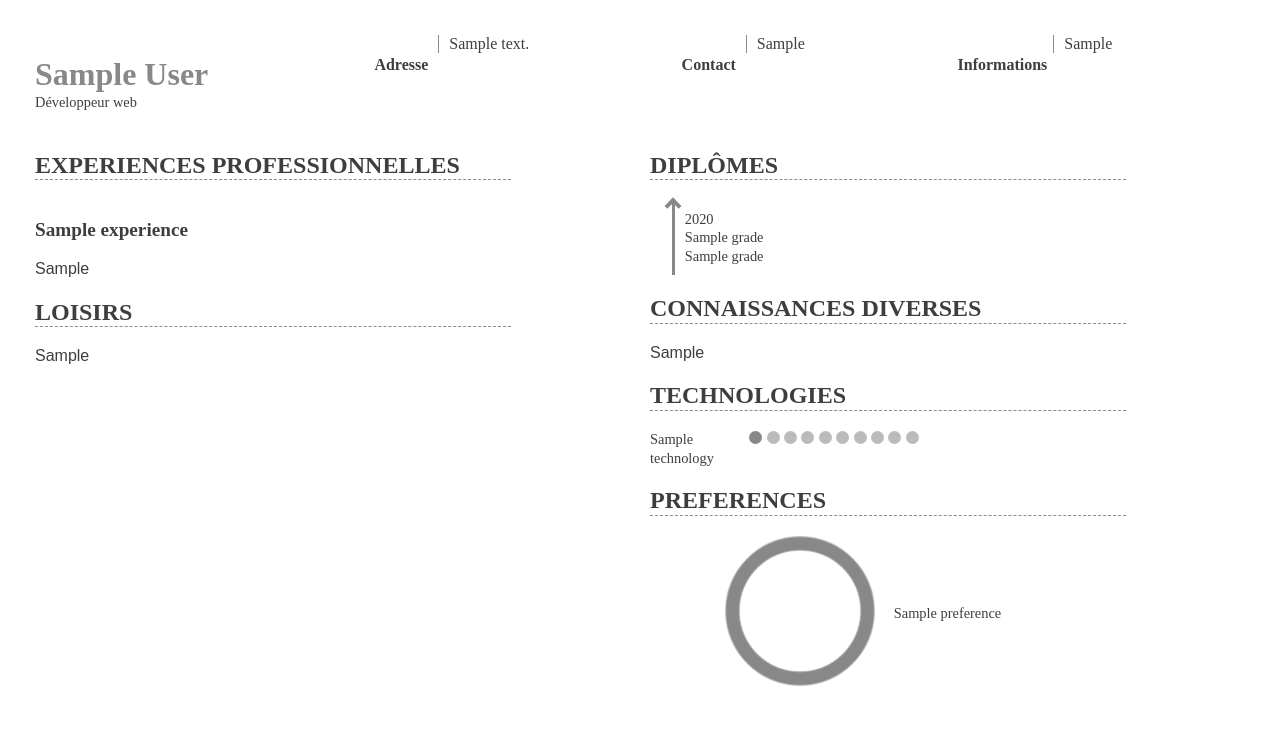
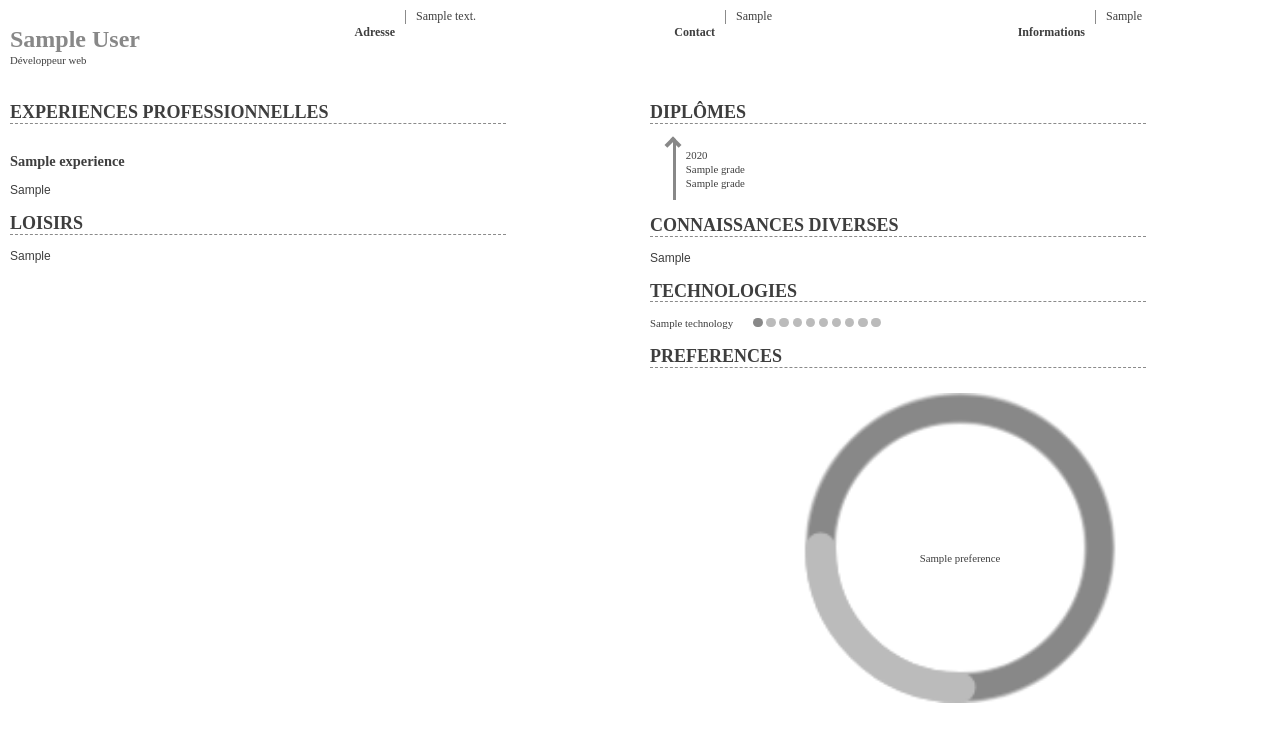
Before and after one commit to KernelPan1k/cv_generator, a Django app: page /cv/1/ in a window 1280 px wide. Shown: the top 742 px of the page. Run offline with Django 3.2, Linux system fonts and the light colour scheme; tables that the repository leaves empty hold one stand-in row (values such as "Sample post"); some libraries are stand-ins or nearby versions.

Commit message:
fix style.css

```diff
--- a/cv/models.py
+++ b/cv/models.py
@@ -13,6 +13,14 @@ class CV(models.Model):
     knowledge = RichTextField("Knowledge", config_name='default')
     hobby = RichTextField("Hobby", config_name='default', blank=True, null=True, default=None)
     color = ColorField(default='#3e3e3e')
+
+    def get_preference_column_nbr(self):
+        total_length = self.preference_set.count()
+
+        if total_length == 2 or total_length == 4:
+            return 2
+
+        return total_length
 
 
 class Grade(models.Model):
--- a/cv/templates/cv/detail.html
+++ b/cv/templates/cv/detail.html
@@ -38,10 +38,10 @@
         </div>
         <div class="pure-u-1-4 l-box">
             <div class="pure-g user-info">
-                <div class="pure-u-1-3">
+                <div class="pure-u-6-24">
                     <h4>Adresse</h4>
                 </div>
-                <div class="pure-u-2-3">
+                <div class="pure-u-16-24">
                     <div class="data">
                         {{ obj.address | safe }}
                     </div>
@@ -50,10 +50,10 @@
         </div>
         <div class="pure-u-1-4 l-box">
             <div class="pure-g user-info">
-                <div class="pure-u-1-3">
+                <div class="pure-u-6-24">
                     <h4>Contact</h4>
                 </div>
-                <div class="pure-u-2-3">
+                <div class="pure-u-16-24">
                     <div class="data">
                         {{ obj.contact | safe }}
                     </div>
@@ -62,10 +62,10 @@
         </div>
         <div class="pure-u-1-4 l-box">
             <div class="pure-g user-info">
-                <div class="pure-u-1-3">
+                <div class="pure-u-10-24">
                     <h4>Informations</h4>
                 </div>
-                <div class="pure-u-2-3">
+                <div class="pure-u-14-24">
                     <div class="data">
                         {{ obj.information | safe }}
                     </div>
@@ -158,7 +158,7 @@
 
                     <div class="pure-g">
                         {% for preference in obj.preference_set.all %}
-                            <div class="pure-u-1-{{ obj.preference_set.all | length }}">
+                            <div class="pure-u-1-{{ obj.get_preference_column_nbr }}">
                                 <div class="preferences">
                                     <canvas id="pref-{{ forloop.counter }}"></canvas>
                                     <span>{{ preference.title }}</span>
@@ -173,22 +173,16 @@
 
     <script>
         var opts = {
-            angle: 0.5,
+            angle: 1,
             lineWidth: 0.1,
             radiusScale: 1,
-            pointer: {
-                length: 0.6,
-                strokeWidth: 0.035,
-                color: DEFAULT_COLOR || '#3e3e3e'
-            },
             limitMax: false,
             limitMin: false,
-            colorStart: DEFAULT_COLOR || '#3e3e3e',
-            colorStop: DEFAULT_COLOR || '#3e3e3e',
+            colorStart: '#bbb',
+            colorStop: '#bbb',
             strokeColor: DEFAULT_COLOR || '#3e3e3e',
-            generateGradient: true,
+            generateGradient: false,
             highDpiSupport: true,
-
         };
 
         {% for preference in obj.preference_set.all %}
@@ -196,7 +190,7 @@
             var gauge{{ forloop.counter }} = new Donut(target{{ forloop.counter }}).setOptions(opts);
             gauge{{ forloop.counter }}.maxValue = 4;
             gauge{{ forloop.counter }}.setMinValue(0);
-            gauge{{ forloop.counter }}.animationSpeed = 0;
+            gauge{{ forloop.counter }}.animationSpeed = 1;
             gauge{{ forloop.counter }}.set({{ preference.force }});
         {% endfor %}
     </script>
--- a/static/cv/css/style.css
+++ b/static/cv/css/style.css
@@ -1,65 +1,64 @@
 @charset "UTF-8";
 /* line 7, ../scss/style.scss */
 body {
-  padding: 25px;
   background: #FFFFFF;
+  font-size: 12px;
 }
 /* line 11, ../scss/style.scss */
 body * {
   color: #3e3e3e;
   box-sizing: border-box;
   font-family: Cantarell;
-  font-size: 16px;
 }
 
-/* line 19, ../scss/style.scss */
+/* line 18, ../scss/style.scss */
 ul {
   padding-left: 10px;
 }
 
-/* line 23, ../scss/style.scss */
+/* line 22, ../scss/style.scss */
 h1 {
   margin-bottom: 0;
   font-size: 2em;
 }
 
-/* line 28, ../scss/style.scss */
+/* line 27, ../scss/style.scss */
 h2 {
   width: 80%;
   border-bottom: 1px dashed #8b8b8b;
   font-size: 1.5em;
 }
 
-/* line 34, ../scss/style.scss */
+/* line 33, ../scss/style.scss */
 h3 {
   font-size: 1.2em;
 }
 
-/* line 38, ../scss/style.scss */
+/* line 37, ../scss/style.scss */
 h4 {
   font-size: 1em;
 }
 
-/* line 42, ../scss/style.scss */
+/* line 41, ../scss/style.scss */
 p, span, li {
   font-size: .9em;
 }
 
-/* line 46, ../scss/style.scss */
+/* line 45, ../scss/style.scss */
 li {
   list-style: none;
 }
-/* line 49, ../scss/style.scss */
+/* line 48, ../scss/style.scss */
 li:before {
   content: " ۔ ";
 }
 
-/* line 54, ../scss/style.scss */
+/* line 53, ../scss/style.scss */
 .body-arrow {
   border-right: 3px solid #3e3e3e;
 }
 
-/* line 58, ../scss/style.scss */
+/* line 57, ../scss/style.scss */
 .arrow {
   border: solid #3e3e3e;
   border-width: 0 4px 4px 0;
@@ -69,12 +68,12 @@ li:before {
   -webkit-transform: rotate(-135deg);
 }
 
-/* line 67, ../scss/style.scss */
+/* line 66, ../scss/style.scss */
 .l-box {
   padding: 10px;
 }
 
-/* line 71, ../scss/style.scss */
+/* line 70, ../scss/style.scss */
 .dot {
   height: .9em;
   width: .9em;
@@ -82,40 +81,47 @@ li:before {
   border-radius: 50%;
   display: inline-block;
 }
-/* line 78, ../scss/style.scss */
+/* line 77, ../scss/style.scss */
 .dot.dot-dark {
   background-color: #3e3e3e;
 }
 
-/* line 85, ../scss/style.scss */
+/* line 84, ../scss/style.scss */
 .user-info h4 {
   text-align: right;
   padding-right: 10px;
 }
-/* line 90, ../scss/style.scss */
+/* line 89, ../scss/style.scss */
 .user-info .data {
   padding-left: 10px;
   border-left: 1px solid #8b8b8b;
 }
 
-/* line 97, ../scss/style.scss */
+/* line 96, ../scss/style.scss */
 .grades .arrow, .grades .dot {
   float: right;
   position: relative;
-  left: .5em;
+  left: .6em;
 }
-/* line 103, ../scss/style.scss */
+/* line 102, ../scss/style.scss */
 .grades .dot {
   top: 1em;
 }
 
-/* line 108, ../scss/style.scss */
+/* line 107, ../scss/style.scss */
 .preferences {
   display: block;
   height: 100%;
+  width: 100%;
   position: relative;
+  margin: 10px 0;
 }
-/* line 113, ../scss/style.scss */
+/* line 114, ../scss/style.scss */
+.preferences canvas {
+  width: 100%;
+  display: block;
+}
+/* line 119, ../scss/style.scss */
 .preferences span {
   z-index: 2;
   margin: 0;
--- a/static/cv/scss/style.scss
+++ b/static/cv/scss/style.scss
@@ -2,17 +2,16 @@ $base: #3e3e3e;
 $light: lighten($base, 30%);
 $padding-big: 25px;
 $padding-small: 10px;
-$font-size: 16px;
+$font-size: 12px;
 
 body {
-  padding: $padding-big;
   background: #FFFFFF;
+  font-size: $font-size;
 
   * {
     color: $base;
     box-sizing: border-box;
     font-family: Cantarell;
-    font-size: $font-size;
   }
 }
 
@@ -97,7 +96,7 @@ li {
   .arrow, .dot {
     float: right;
     position: relative;
-    left: .5em;
+    left: .6em;
   }
 
   .dot {
@@ -108,7 +107,14 @@ li {
 .preferences {
   display: block;
   height: 100%;
+  width: 100%;
   position: relative;
+  margin: $padding-small 0;
+
+  canvas {
+    width: 100%;
+    display: block;
+  }
 
   span {
     z-index: 2;
```
Also changed, not shown: README.md (added).
